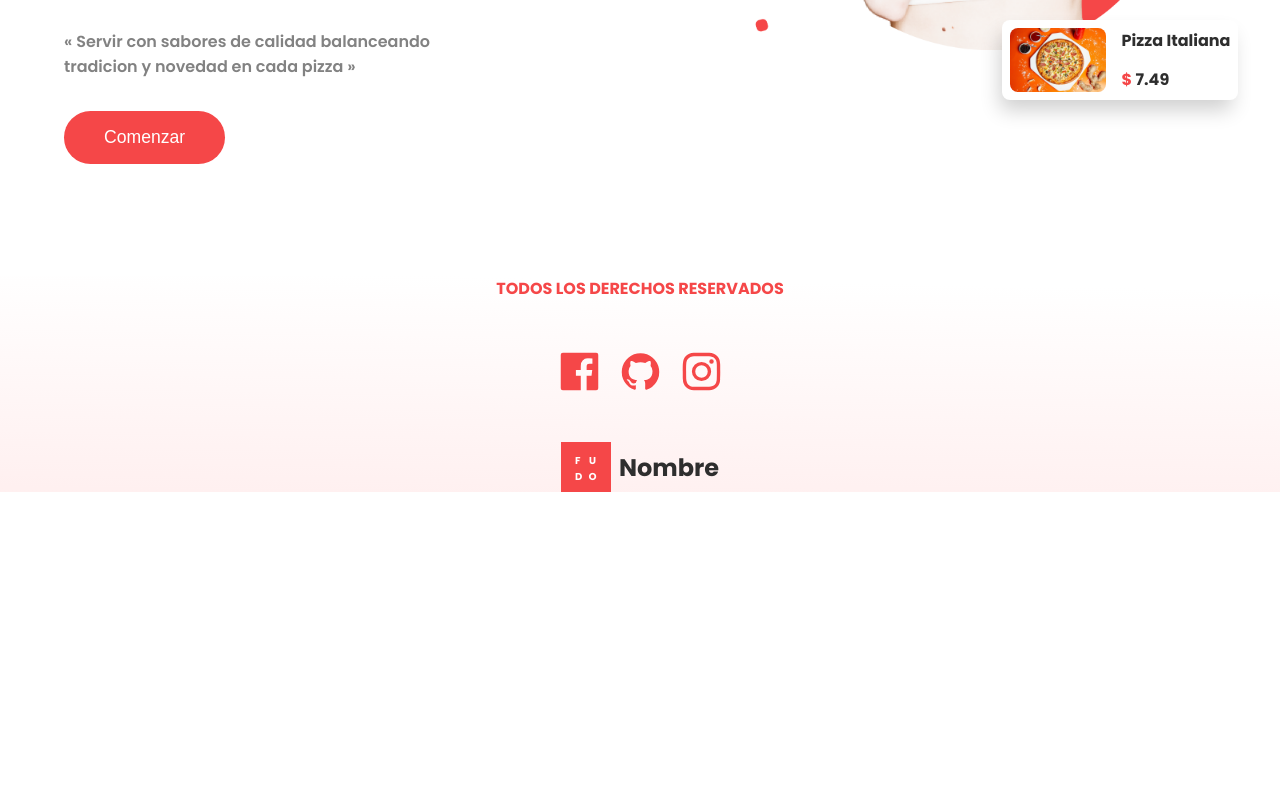
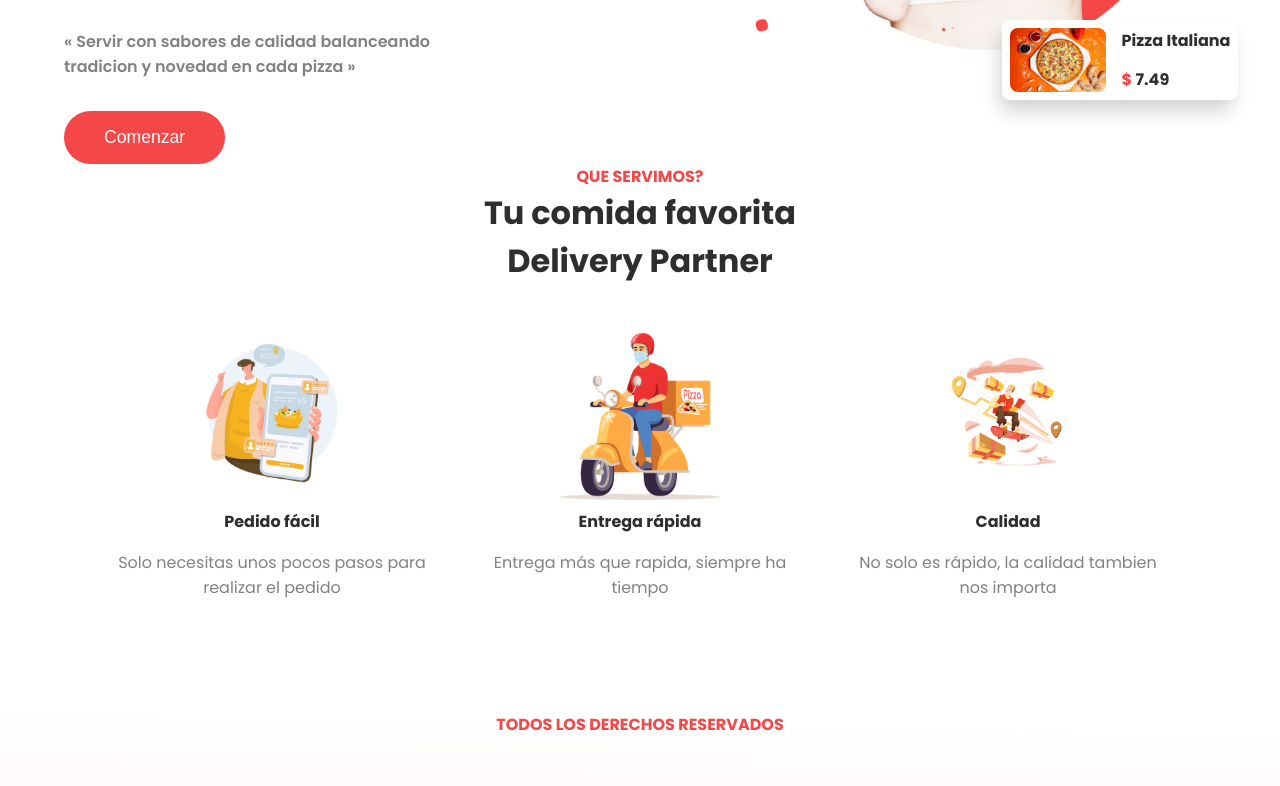
Before and after one commit to Davidfsd/ProyectoGS, a Next.js app: page / in a window 1280 px wide. Shown: the part 530-1316 px from the top of the page. Before the commit the page ends 1022 px from the top, so only its background shows below. Built offline with nearby package versions, Linux system fonts and the light colour scheme.

Commit message:
Feat: add componente Servicios

```diff
--- /dev/null
+++ b/Componentes/Services.jsx
@@ -0,0 +1,43 @@
+import Image from "next/image";
+import css from "../styles/Services.module.css";
+import s1 from "../assets/s1.png";
+import s2 from "../assets/s2.png";
+import s3 from "../assets/s3.png";
+
+export default function Services() {
+  return (
+    <>
+      <div className={css.heading}>
+        <span>QUE SERVIMOS?</span>
+        <span>Tu comida favorita</span>
+        <span>Delivery Partner</span>
+      </div>
+
+      <div className={css.services}>
+        <div className={css.feature}>
+          <div className={css.ImageWrapper}>
+            <Image src={s1} alt="s1" objectFit="cover" layout="intrinsic" />
+          </div>
+          <span>Pedido fácil</span>
+          <span>Solo necesitas unos pocos pasos para realizar el pedido</span>
+        </div>
+
+        <div className={css.feature}>
+          <div className={css.ImageWrapper}>
+            <Image src={s2} alt="s1" objectFit="cover" layout="intrinsic" />
+          </div>
+          <span>Entrega rápida</span>
+          <span>Entrega más que rapida, siempre ha tiempo</span>
+        </div>
+
+        <div className={css.feature}>
+          <div className={css.ImageWrapper}>
+            <Image src={s3} alt="s1" objectFit="cover" layout="intrinsic" />
+          </div>
+          <span>Calidad</span>
+          <span>No solo es rápido, la calidad tambien nos importa</span>
+        </div>
+      </div>
+    </>
+  );
+}
--- a/pages/index.js
+++ b/pages/index.js
@@ -1,6 +1,7 @@
 import Head from "next/head";
 import Hero from "../Componentes/Hero";
 import Layout from "../Componentes/Layout";
+import Services from "../Componentes/Services";
 import css from '../styles/Home.module.css'
 
 export default function Home() {
@@ -15,6 +16,7 @@
           {/* body */}
           <main>
             <Hero/>
+            <Services/>
           </main>
         </div>
       </Layout>
--- /dev/null
+++ b/styles/Services.module.css
@@ -0,0 +1,49 @@
+.heading{
+    display: flex;
+    flex-direction: column;
+    /* gap: 0.1rem; */
+    font-weight: bold;
+    justify-content: center;
+    align-items: center;
+}
+
+.heading>:nth-child(1)
+{
+    color: var(--themeRed);
+    font-size: 1rem;
+}
+.heading>:nth-child(2),.heading>:nth-child(3){
+    font-size: 2rem;
+}
+
+.services{
+    display: flex;
+    margin-top: 3rem;
+    gap: 3rem;
+    align-items: center;
+    justify-content: center;
+}
+.feature{
+    display: flex;
+    flex-direction: column;
+    align-items: center;
+    justify-content: center;
+    gap: 1rem;
+}
+.ImageWrapper{
+    width: 10rem;
+    height: 10rem;
+}
+
+.feature>:nth-child(2)
+{
+font-weight: bold;
+}
+
+.feature>:nth-child(3)
+{
+    color: var(--gray);
+    word-wrap: break-word;
+    width: 20rem;
+    text-align: center;
+}
```
